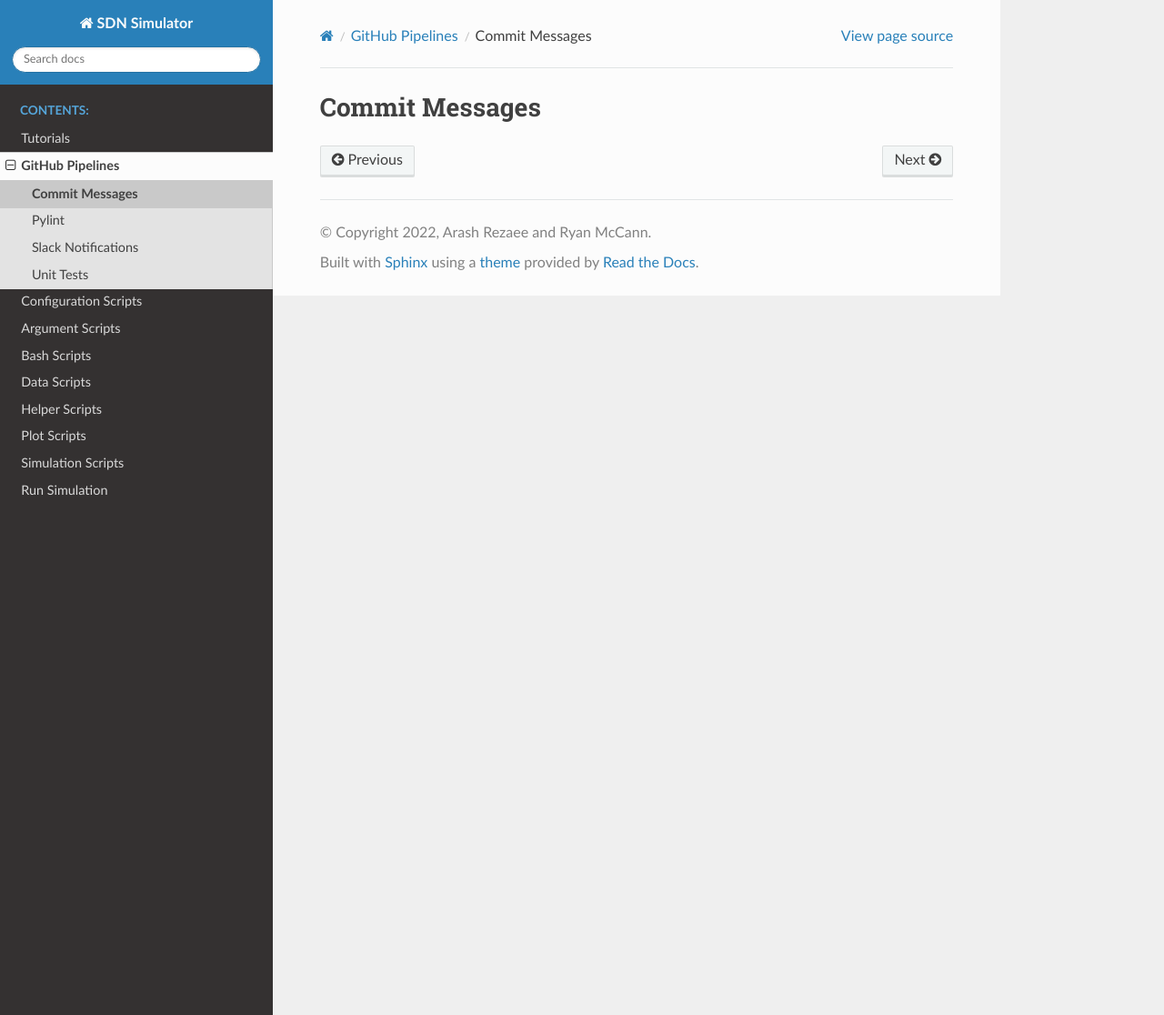
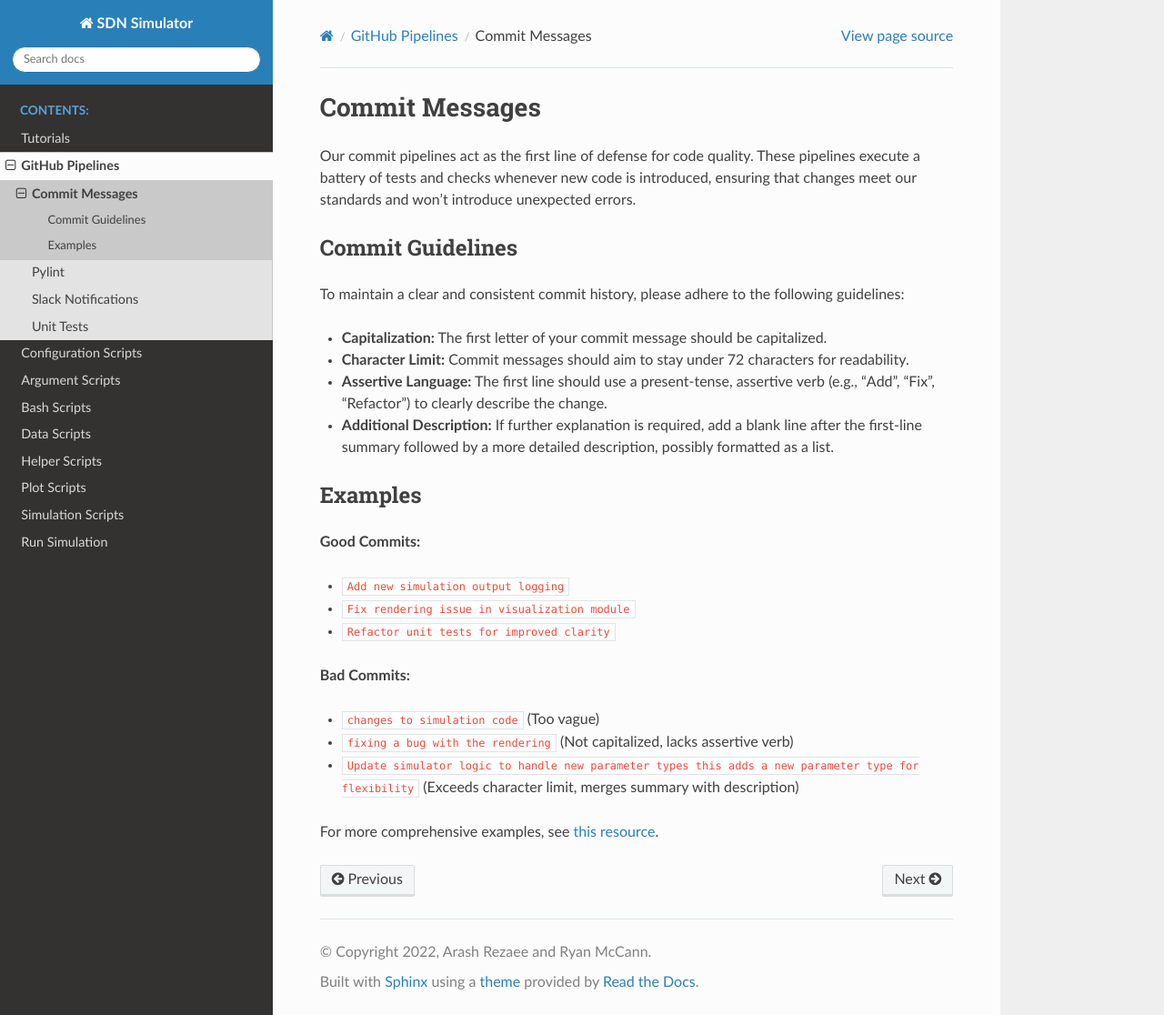
Before and after one commit to SDNNetSim/SDON_simulator, a Sphinx documentation site: the page built from docs/github/commit_message.rst, in a window 1280 px wide and 1116 px high. Shown: the whole window at 91% size. Built offline with Sphinx 7.4.7 and the Read the Docs theme 2.0.0, drawn with Linux system fonts in a browser that asks for light colours; pages that are not in the unit, such as notebooks, are missing from menus.

Commit message:
Complete commit message docs
Related to the sphinx commit message pipeline page.

```diff
--- a/docs/github/commit_message.rst
+++ b/docs/github/commit_message.rst
@@ -1,2 +1,33 @@
 Commit Messages
 ===============
+
+Our commit pipelines act as the first line of defense for code quality. These pipelines execute a battery of tests and
+checks whenever new code is introduced, ensuring that changes  meet our standards and won't introduce unexpected errors.
+
+Commit Guidelines
+-----------------
+
+To maintain a clear and consistent commit history, please adhere to the following guidelines:
+
+* **Capitalization:** The first letter of your commit message should be capitalized.
+* **Character Limit:** Commit messages should aim to stay under 72 characters for readability.
+* **Assertive Language:** The first line should use a present-tense, assertive verb (e.g., "Add", "Fix", "Refactor") to clearly describe the change.
+* **Additional Description:** If further explanation is required, add a blank line after the first-line summary followed by a more detailed description, possibly formatted as a list.
+
+Examples
+---------
+
+**Good Commits:**
+
+* ``Add new simulation output logging``
+* ``Fix rendering issue in visualization module``
+* ``Refactor unit tests for improved clarity``
+
+
+**Bad Commits:**
+
+* ``changes to simulation code`` (Too vague)
+* ``fixing a bug with the rendering`` (Not capitalized, lacks assertive verb)
+* ``Update simulator logic to handle new parameter types this adds a new parameter type for flexibility`` (Exceeds character limit, merges summary with description)
+
+For more comprehensive examples, see `this resource <https://gist.github.com/robertpainsi/b632364184e70900af4ab688decf6f53>`_.
--- a/docs/github/github_modules.rst
+++ b/docs/github/github_modules.rst
@@ -1,5 +1,10 @@
 GitHub Pipelines
 =================
+
+To guarantee the robustness and stability of our simulator, we employ a comprehensive suite of GitHub pipelines.
+These pipelines meticulously execute tasks ranging from code validation to production updates. This rigorous approach
+fosters a collaborative development environment where code changes are thoroughly vetted and delivered confidently.
+Explore the pages below to gain in-depth insights into each pipeline's role.
 
 .. toctree::
 
```
